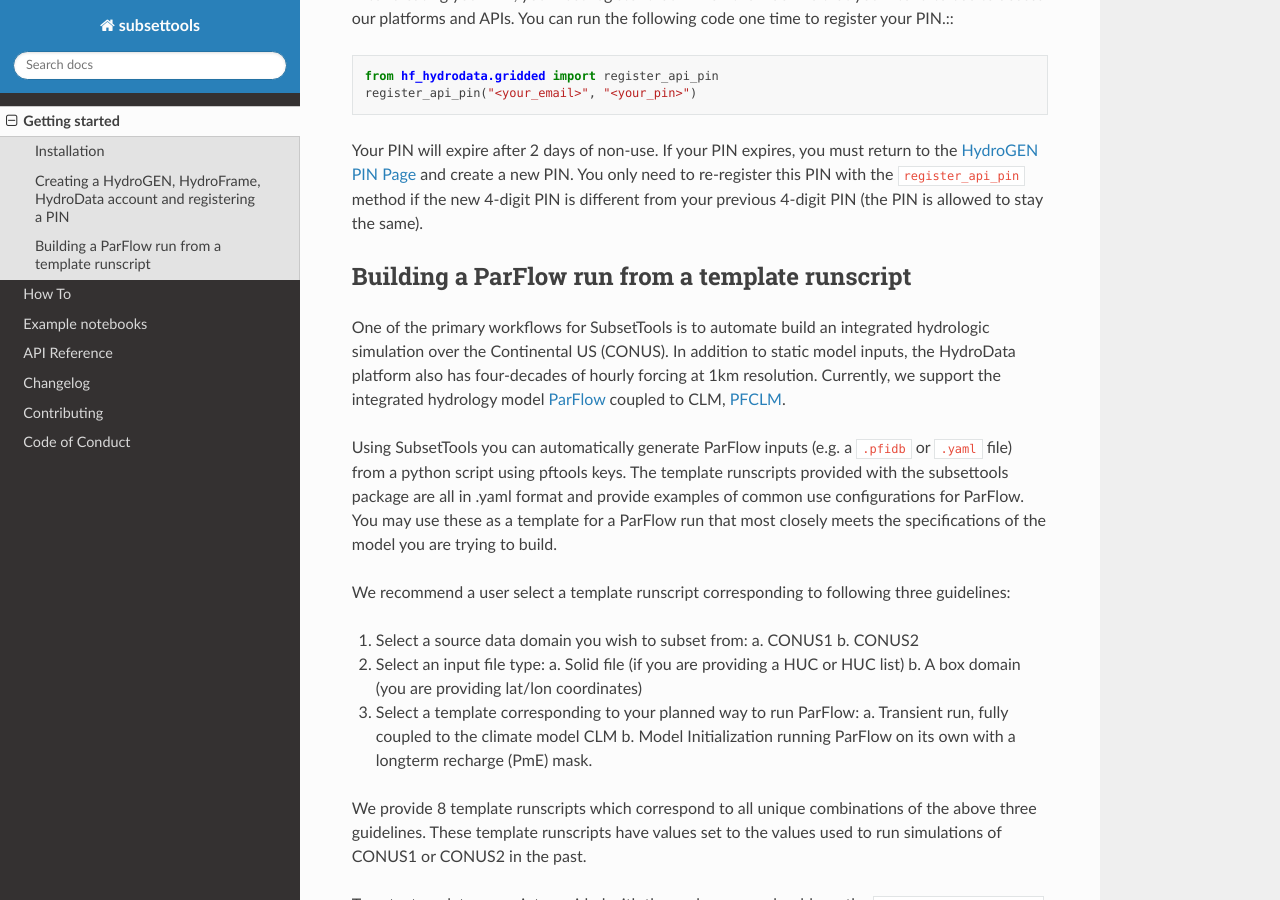
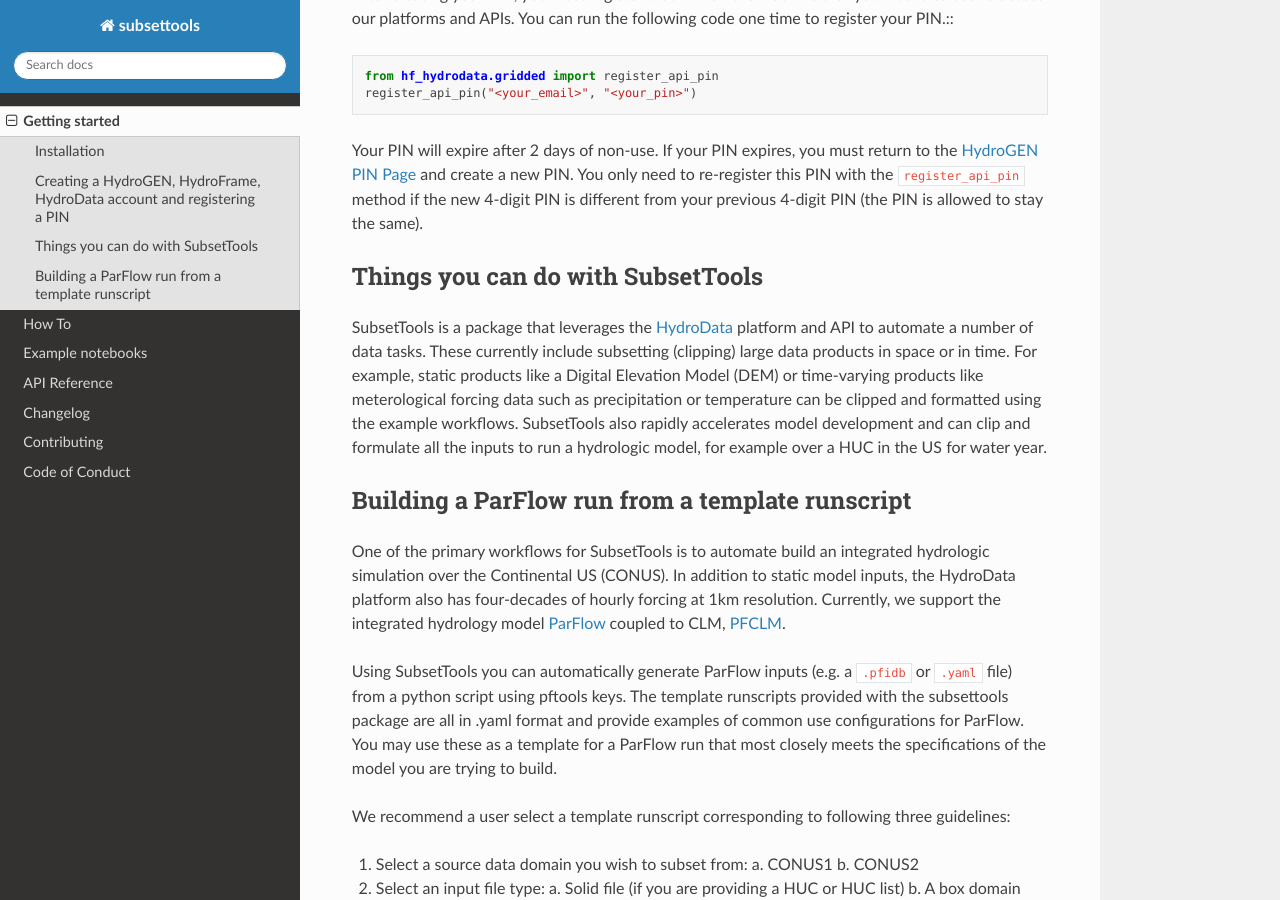
Before and after one commit to hydroframe/subsettools, a Sphinx documentation site: the page built from docs/getting_started.md, in a window 1280 px wide and 900 px high, scrolled down 1116 px. Built offline with Sphinx 7.4.7 and the Read the Docs theme 2.0.0, drawn with Linux system fonts in a browser that asks for light colours.

Commit message:
minor edits

```diff
--- a/docs/getting_started.md
+++ b/docs/getting_started.md
@@ -46,6 +46,10 @@
 new 4-digit PIN is different from your previous 4-digit PIN (the PIN is allowed
 to stay the same).
 
+## Things you can do with SubsetTools
+
+SubsetTools is a package that leverages the [HydroData](https:www.hydroframe.org/hydrodata) platform and API to automate a number of data tasks.  These currently include subsetting (clipping) large data products in space or in time.  For example, static products like a Digital Elevation Model (DEM) or time-varying products like meterological forcing data such as precipitation or temperature can be clipped and formatted using the example workflows.  SubsetTools also rapidly accelerates model development and can clip and formulate all the inputs to run a hydrologic model, for example over a HUC in the US for water year.
+
 ## Building a ParFlow run from a template runscript
 
 One of the primary workflows for SubsetTools is to automate build an integrated hydrologic simulation over the Continental US (CONUS).  In addition to static model inputs, the HydroData platform also has four-decades of hourly forcing at 1km resolution.  Currently, we support the integrated hydrology model [ParFlow](https://www.parflow.org) coupled to CLM, [PFCLM](https:www.hydroframe.org/parflow-resources).
```
